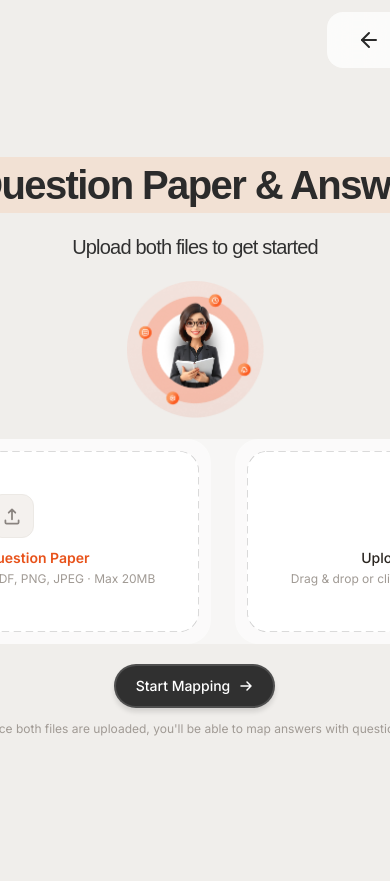
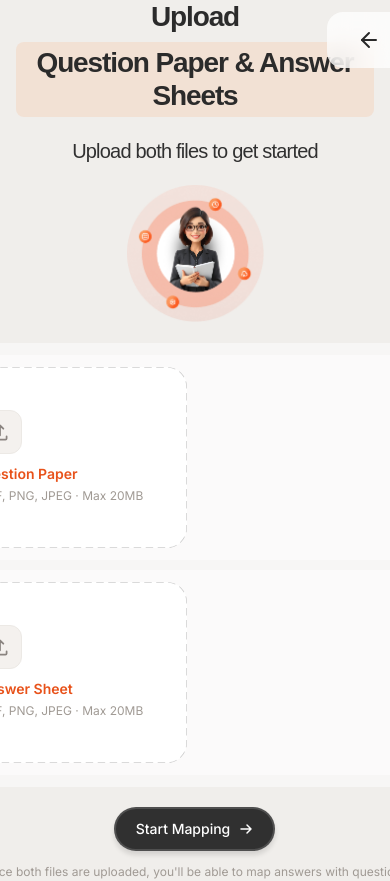
Before and after one commit to anshumancodes/veda-ai-test, a Next.js app in the folder apps/web/: page / in a window 390 px wide. Shown: the top 881 px of the page. Before the commit the page ends 844 px from the top, so only its background shows below. Built offline with nearby package versions, Linux system fonts and the light colour scheme.

Commit message:
feat(upload): add responsive styles for assessment upload

```diff
--- a/apps/web/src/components/upload/assessment-upload.tsx
+++ b/apps/web/src/components/upload/assessment-upload.tsx
@@ -109,7 +109,7 @@ export function AssessmentUpload() {
   // Processing phase — full-screen loading
   if (phase === "processing") {
     return (
-      <main className="min-h-screen bg-amber-100">
+      <main className="min-h-screen bg-[linear-gradient(to_bottom,#ffffff_0%,#f8f7f6_35%,#e9e7e5_70%,#dcd9d6_100%)]">
         <TopNav />
         <section
           style={{
@@ -234,11 +234,11 @@ export function AssessmentUpload() {
     <main className="min-h-screen bg-background">
       <TopNav />
 
-      <section className="mx-auto flex min-h-[calc(100vh-56px)] flex-col items-center justify-center px-6 py-12">
+      <section className="upload-section mx-auto flex flex-col items-center justify-center px-6 py-12" style={{ minHeight: "calc(100vh - 56px)" }}>
         <div
+          className="upload-container"
           style={{
             width: 789,
-            height: 475,
             display: "flex",
             flexDirection: "column",
             alignItems: "center",
@@ -248,6 +248,7 @@ export function AssessmentUpload() {
         >
           <div style={{ textAlign: "center" }}>
             <h1
+              className="upload-heading"
               style={{
                 display: "inline-flex",
                 alignItems: "center",
@@ -259,8 +260,6 @@ export function AssessmentUpload() {
             >
               <span
                 style={{
-                  width: 130,
-                  height: 48,
                   display: "inline-flex",
                   alignItems: "center",
                   justifyContent: "center",
@@ -282,8 +281,6 @@ export function AssessmentUpload() {
               </span>
               <span
                 style={{
-                  width: 613,
-                  height: 56,
                   display: "inline-flex",
                   alignItems: "center",
                   justifyContent: "center",
@@ -309,8 +306,6 @@ export function AssessmentUpload() {
           </div>
           <p
             style={{
-              width: 269,
-              height: 28,
               fontFamily: "'Bricolage Grotesque', sans-serif",
               fontWeight: 400,
               fontStyle: "normal",
@@ -361,13 +356,13 @@ export function AssessmentUpload() {
 
             {/* Upload cards */}
             <div
+              className="dropzone-row"
               style={{
                 background: "rgba(255, 255, 255, 0.5)",
-                width: 789,
-                height: 205,
+                width: 823,
                 borderRadius: 24,
                 padding: 12,
-                gap: 24,
+                gap: 10,
                 display: "flex",
                 flexDirection: "row",
                 alignItems: "center",
@@ -457,6 +452,26 @@ export function AssessmentUpload() {
             @keyframes spin {
               to { transform: rotate(360deg); }
             }
+
+            /* ── Responsive upload layout ───────────────────────── */
+            @media (max-width: 767px) {
+              .upload-section {
+                min-height: calc(100vh - 56px);
+                padding-left: 16px !important;
+                padding-right: 16px !important;
+              }
+              .upload-container {
+                width: 100% !important;
+              }
+              .upload-heading span {
+                font-size: 28px !important;
+              }
+              .dropzone-row {
+                width: 100% !important;
+                height: auto !important;
+                flex-direction: column !important;
+              }
+            }
           `}</style>
           </div>
         </div>
```
